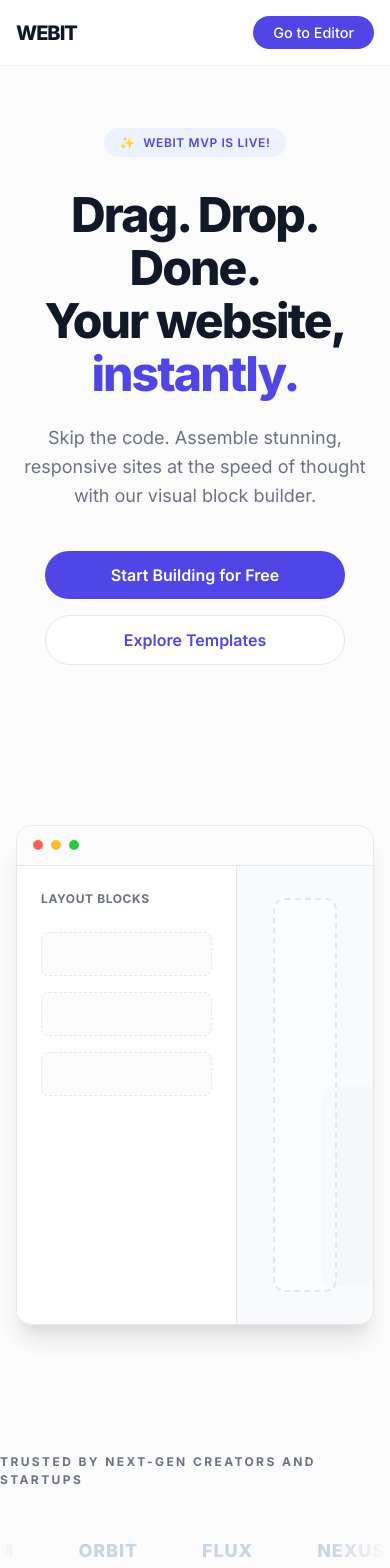
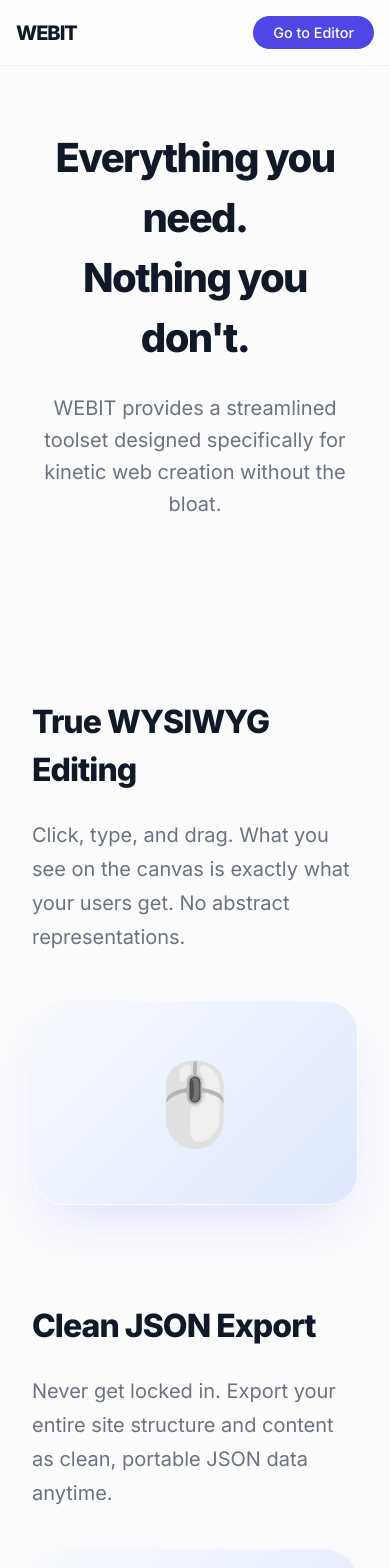
Before and after one commit to developerekene/WEBIT, a React (Vite) app: page /features in a window 390 px wide. Before the commit this address led to /. Shown: the top 1568 px of the page. Built offline with nearby package versions, Linux system fonts and the light colour scheme.

Commit message:
feat: design and implement responsive features page

```diff
--- a/src/components/Navbar.tsx
+++ b/src/components/Navbar.tsx
@@ -11,9 +11,9 @@ export default function Navbar() {
       </Link>
 
       <div className={styles.navLinks}>
-        <a href="#features" className={styles.link}>
+        <Link to="/features" className={styles.link}>
           Features
-        </a>
+        </Link>
         <Link to="/templates" className={styles.link}>
           Templates
         </Link>
@@ -27,10 +27,7 @@ export default function Navbar() {
 
       <div className={styles.actions}>
         <button className={styles.loginBtn}>Log in</button>
-        <button
-          className={styles.ctaBtn}
-          onClick={() => navigate('/editor')}
-        >
+        <button className={styles.ctaBtn} onClick={() => navigate("/editor")}>
           Go to Editor
         </button>
       </div>
--- /dev/null
+++ b/src/pages/FeaturesPage.tsx
@@ -0,0 +1,118 @@
+import { useEffect, useRef } from "react";
+import styles from "../styles/FeaturesPage.module.css";
+
+const FEATURES = [
+  {
+    id: "wysiwyg",
+    icon: "🖱️",
+    title: "True WYSIWYG Editing",
+    description:
+      "Click, type, and drag. What you see on the canvas is exactly what your users get. No abstract representations.",
+  },
+  {
+    id: "json",
+    icon: "📦",
+    title: "Clean JSON Export",
+    description:
+      "Never get locked in. Export your entire site structure and content as clean, portable JSON data anytime.",
+  },
+  {
+    id: "responsive",
+    icon: "📱",
+    title: "Responsive by Default",
+    description:
+      "Design once. Our engine automatically handles breakpoints, ensuring your site looks perfect on desktop, tablet, and mobile.",
+  },
+  {
+    id: "themes",
+    icon: "🎨",
+    title: "Global Theming Engine",
+    description:
+      "Swap color palettes, typography, and spacing globally with a single click. Maintain brand consistency effortlessly.",
+  },
+  {
+    id: "blocks",
+    icon: "🧱",
+    title: "Pre-designed Blocks",
+    description:
+      "Don’t start from scratch. Assemble your page using a library of high-converting, designer-made component blocks.",
+  },
+  {
+    id: "code",
+    icon: "⚡",
+    title: "React Under the Hood",
+    description:
+      "Powered by modern React. Output is optimized for speed, performance, and modern web standards.",
+  },
+];
+
+export default function FeaturesPage() {
+  const observerRefs = useRef<(HTMLDivElement | null)[]>([]);
+
+  useEffect(() => {
+    const observer = new IntersectionObserver(
+      (entries) => {
+        entries.forEach((entry) => {
+          if (entry.isIntersecting) {
+            entry.target.classList.add(styles.visible);
+            observer.unobserve(entry.target);
+          }
+        });
+      },
+      { threshold: 0.15 },
+    );
+
+    observerRefs.current.forEach((ref) => {
+      if (ref) observer.observe(ref);
+    });
+
+    return () => observer.disconnect();
+  }, []);
+
+  const addToRefs = (el: HTMLDivElement | null) => {
+    if (el && !observerRefs.current.includes(el)) {
+      observerRefs.current.push(el);
+    }
+  };
+
+  return (
+    <div className={styles.container}>
+      <header className={styles.header}>
+        <h1>
+          Everything you need. <br /> Nothing you don't.
+        </h1>
+        <p>
+          WEBIT provides a streamlined toolset designed specifically for kinetic
+          web creation without the bloat.
+        </p>
+      </header>
+
+      <div>
+        {FEATURES.map((feature, index) => {
+          const isEven = index % 2 === 0;
+
+          return (
+            <div
+              key={feature.id}
+              ref={addToRefs}
+              className={`
+                ${styles.featureRow}
+                ${!isEven ? styles.rowReverse : ""}
+                ${isEven ? styles.slideLeft : styles.slideRight}
+              `}
+            >
+              <div className={styles.textContent}>
+                <h2>{feature.title}</h2>
+                <p>{feature.description}</p>
+              </div>
+
+              <div className={styles.visualContent}>{feature.icon}</div>
+            </div>
+          );
+        })}
+      </div>
+
+
+    </div>
+  );
+}
--- a/src/routes/Index.tsx
+++ b/src/routes/Index.tsx
@@ -2,13 +2,14 @@ import { Routes, Route, Navigate } from 'react-router-dom';
 
 import LandingPage from '../pages/LandingPage';
 import TemplatesPage from '../pages/TemplatesPage';
+import FeaturesPage from '../pages/FeaturesPage';
 
 const Index = () => {
   return (
     <Routes>
       <Route path="/" element={<LandingPage />} />
       <Route path="/templates" element={<TemplatesPage />} />
-      {/* <Route path="/editor" element={<EditorPage />} /> */}
+      <Route path="/features" element={<FeaturesPage />} />
       <Route path="*" element={<Navigate to="/" replace />} />
     </Routes>
   );
--- /dev/null
+++ b/src/styles/FeaturesPage.module.css
@@ -0,0 +1,168 @@
+.container {
+  max-width: 1200px;
+  margin: 8rem auto 4rem;
+  padding: 0 2rem;
+  overflow-x: hidden;
+}
+
+@keyframes fadeUp {
+  from { opacity: 0; transform: translateY(30px); }
+  to { opacity: 1; transform: translateY(0); }
+}
+
+.header {
+  text-align: center;
+  margin-bottom: 8rem;
+  opacity: 0;
+  animation: fadeUp 0.8s cubic-bezier(0.16, 1, 0.3, 1) forwards;
+}
+
+.header h1 {
+  font-size: 4rem;
+  font-weight: 800;
+  letter-spacing: -0.04em;
+  margin-bottom: 1.5rem;
+  color: var(--text-dark, #0f172a);
+}
+
+.header p {
+  font-size: 1.25rem;
+  color: var(--text-muted, #64748b);
+  max-width: 600px;
+  margin: 0 auto;
+  line-height: 1.6;
+}
+
+.featureRow {
+  display: flex;
+  align-items: center;
+  gap: 6rem;
+  margin-bottom: 12rem;
+  opacity: 0;
+  transition: all 0.8s cubic-bezier(0.16, 1, 0.3, 1);
+}
+
+.slideLeft {
+  transform: translateX(-100px);
+}
+
+.slideRight {
+  transform: translateX(100px);
+}
+
+.visible {
+  opacity: 1;
+  transform: translateX(0);
+}
+
+.rowReverse {
+  flex-direction: row-reverse;
+}
+
+.textContent {
+  flex: 1;
+}
+
+.textContent h2 {
+  font-size: 2.75rem;
+  font-weight: 800;
+  margin-bottom: 1.5rem;
+  color: var(--text-dark, #0f172a);
+  letter-spacing: -0.03em;
+}
+
+.textContent p {
+  font-size: 1.25rem;
+  color: var(--text-muted, #64748b);
+  line-height: 1.7;
+}
+
+@keyframes float {
+  0%, 100% { transform: translateY(0); }
+  50% { transform: translateY(-10px); }
+}
+
+.visualContent {
+  flex: 1;
+  aspect-ratio: 1;
+  background: linear-gradient(135deg, #f8fafc, #e0e7ff);
+  border-radius: 3rem;
+  display: flex;
+  align-items: center;
+  justify-content: center;
+  font-size: 8rem;
+  box-shadow: 0 25px 50px -12px rgba(79, 70, 229, 0.15);
+  border: 1px solid rgba(255, 255, 255, 0.5);
+  animation: float 6s ease-in-out infinite;
+}
+
+.featureRow:nth-child(even) .visualContent {
+  animation-delay: -3s;
+}
+
+.ctaSection {
+  background: radial-gradient(circle at top right, #1e1b4b, #030712);
+  border-radius: 3rem;
+  padding: 6rem 2rem;
+  text-align: center;
+  color: white;
+  margin-top: 4rem;
+  opacity: 0;
+  transform: translateY(50px);
+  transition: all 0.8s cubic-bezier(0.16, 1, 0.3, 1);
+}
+
+.ctaSection.visible {
+  opacity: 1;
+  transform: translateY(0);
+}
+
+.ctaSection h2 {
+  font-size: 3.5rem;
+  font-weight: 800;
+  letter-spacing: -0.04em;
+  margin-bottom: 1rem;
+}
+
+.ctaSection p {
+  color: #94a3b8;
+  margin-bottom: 3rem;
+  font-size: 1.15rem;
+}
+
+.btn {
+  background: white;
+  color: #0f172a;
+  padding: 1.25rem 2.5rem;
+  border-radius: 9999px;
+  font-weight: 700;
+  font-size: 1.1rem;
+  text-decoration: none;
+  display: inline-block;
+  transition: transform 0.2s ease;
+}
+
+.btn:hover {
+  transform: scale(1.05);
+}
+
+@media (max-width: 768px) {
+  .header h1 { font-size: 2.5rem; }
+  .featureRow, .rowReverse {
+    flex-direction: column;
+    gap: 3rem;
+    margin-bottom: 6rem;
+  }
+  .slideLeft, .slideRight {
+    transform: translateY(50px);
+  }
+  .visualContent {
+    width: 100%;
+    aspect-ratio: 16 / 10;
+    font-size: 5rem;
+    border-radius: 2rem;
+  }
+  .textContent h2 { font-size: 2rem; }
+  .ctaSection h2 { font-size: 2.5rem; }
+  .ctaSection { padding: 4rem 1.5rem; border-radius: 2rem; }
+}
```
